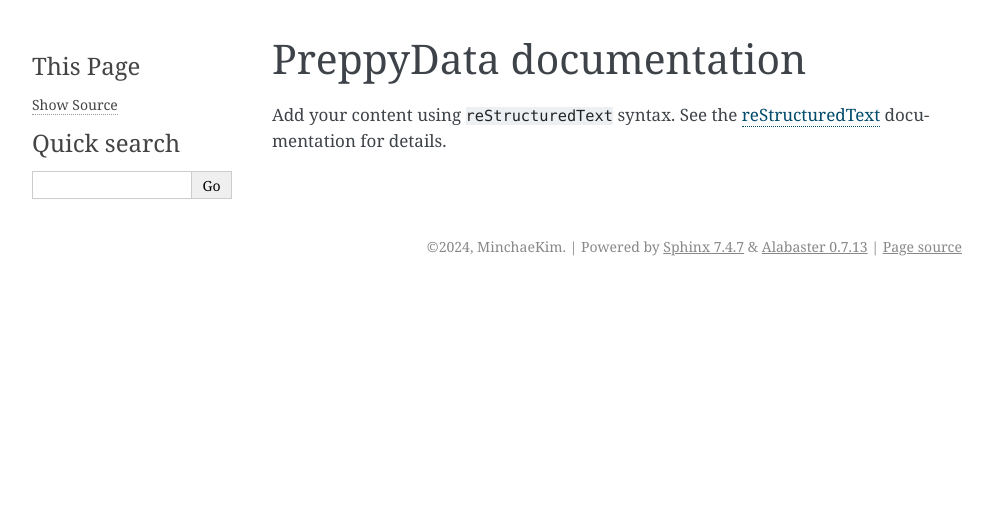
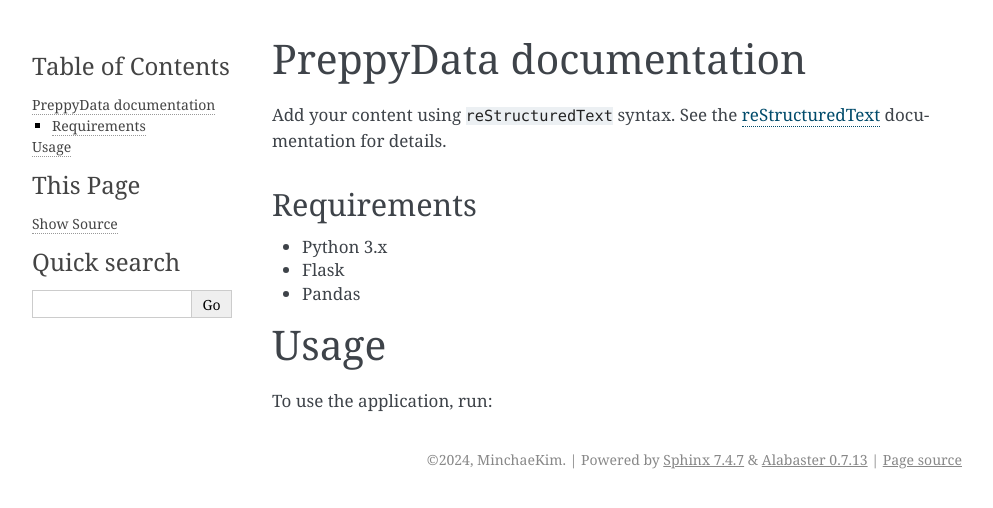
Before and after one commit to GIPSYDANGER-1/PreppyData, a Sphinx documentation site: the page built from docs/index.rst, in a window 1280 px wide. Shown: the top 508 px of the page, without its empty margins (148-1141 px from the left). Built offline with Sphinx 7.4.7, drawn with Linux system fonts in a browser that asks for light colours.

Commit message:
Update index.rst with new documentation structure

```diff
--- a/docs/index.rst
+++ b/docs/index.rst
@@ -14,3 +14,15 @@ documentation for details.
 .. toctree::
    :maxdepth: 2
    :caption: Contents:
+
+Requirements
+------------
+
+- Python 3.x
+- Flask
+- Pandas
+
+Usage
+================
+
+To use the application, run:
```
